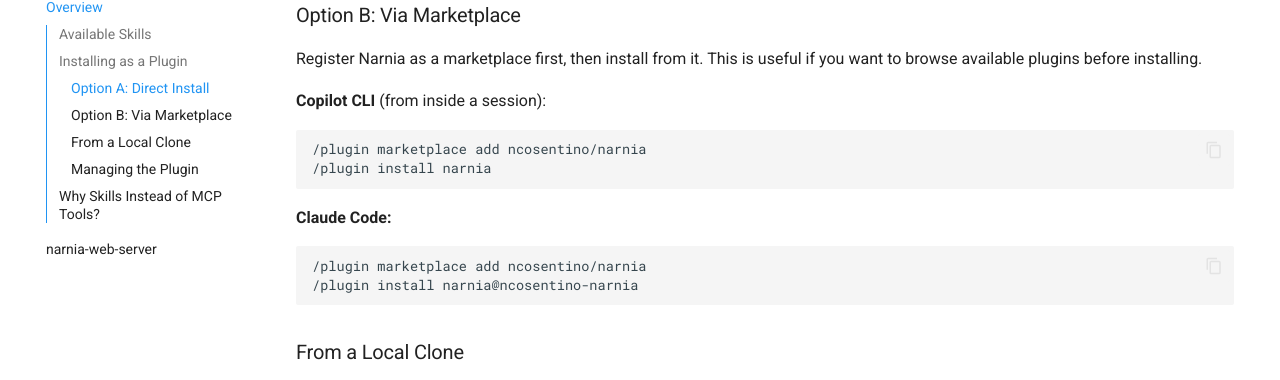
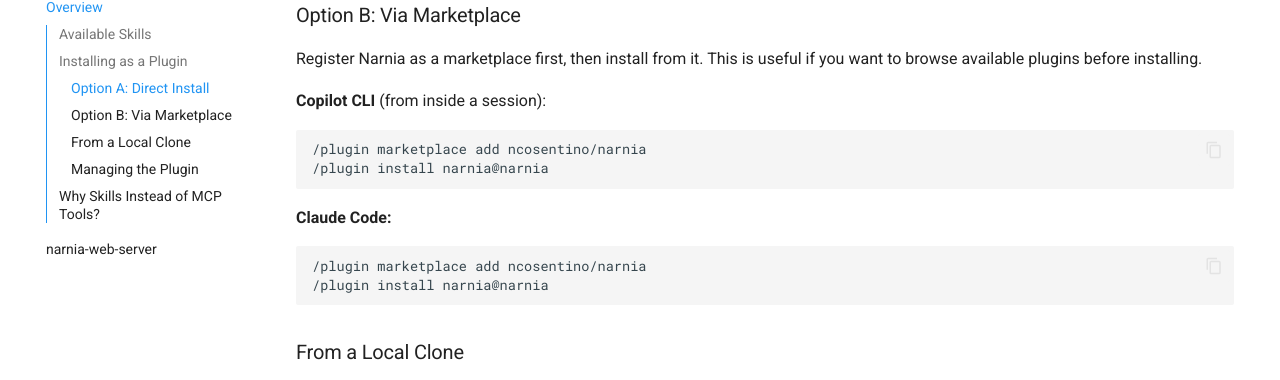
Before and after one commit to ncosentino/narnia, an MkDocs documentation site: the page built from docs/skills/index.md, in a window 1280 px wide and 900 px high, scrolled down 849 px. Shown: the part 101-481 px from the top of the window. Built offline with MkDocs 1.6.1 and Material for MkDocs 9.7.7, drawn with Linux system fonts in a browser that asks for light colours; comment, search, counter and statistics services are not loaded.

Commit message:
docs: fix marketplace install command to narnia@narnia
The plugin-name@marketplace-name format is required. Both the marketplace
and plugin are named 'narnia', so the correct command is narnia@narnia.

Co-authored-by: Copilot <223556219+Copilot@users.noreply.github.com>

````diff
--- a/docs/skills/index.md
+++ b/docs/skills/index.md
@@ -36,14 +36,14 @@ Register Narnia as a marketplace first, then install from it. This is useful if
 
 ```
 /plugin marketplace add ncosentino/narnia
-/plugin install narnia
+/plugin install narnia@narnia
 ```
 
 **Claude Code:**
 
 ```
 /plugin marketplace add ncosentino/narnia
-/plugin install narnia@ncosentino-narnia
+/plugin install narnia@narnia
 ```
 
 ### From a Local Clone
````
Also changed, not shown: README.md (+2 -2 lines).
